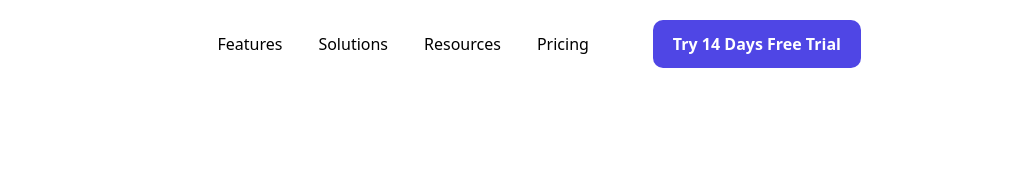
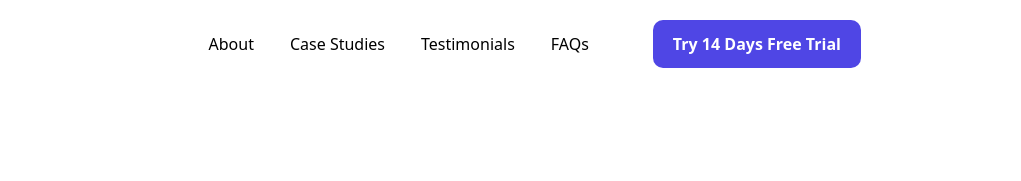
Before and after one commit to Octubrus/Email-Operator, a website: page public/index.html in a window 1280 px wide. Shown: the top 181 px of the page, 259-1280 px from the left. Drawn offline with Linux system fonts and the light colour scheme; a web font is replaced by a local one.

Commit message:
added case studies

```diff
--- a/public/index.html
+++ b/public/index.html
@@ -31,10 +31,10 @@
             <div class="flex flex-wrap items-center">
               <div class="w-auto hidden lg:block">
                 <ul class="flex items-center mr-16">
-                  <li class="mr-9 font-medium hover:text-gray-700"><a href="#">Features</a></li>
-                  <li class="mr-9 font-medium hover:text-gray-700"><a href="#">Solutions</a></li>
-                  <li class="mr-9 font-medium hover:text-gray-700"><a href="#">Resources</a></li>
-                  <li class="font-medium hover:text-gray-700"><a href="#">Pricing</a></li>
+                  <li class="mr-9 font-medium hover:text-gray-700"><a href="#">About</a></li>
+                  <li class="mr-9 font-medium hover:text-gray-700"><a href="#">Case Studies</a></li>
+                  <li class="mr-9 font-medium hover:text-gray-700"><a href="#">Testimonials</a></li>
+                  <li class="font-medium hover:text-gray-700"><a href="#">FAQs</a></li>
                 </ul>
               </div>
               <div class="w-auto hidden lg:block">
```
Also changed, not shown: src/html/index.html (+4 -4 lines), public/images/wins/amazinglycatwins.png (added), public/images/wins/vshredwins.png (added), public/images/wins/wonderskinwins.png (added).
